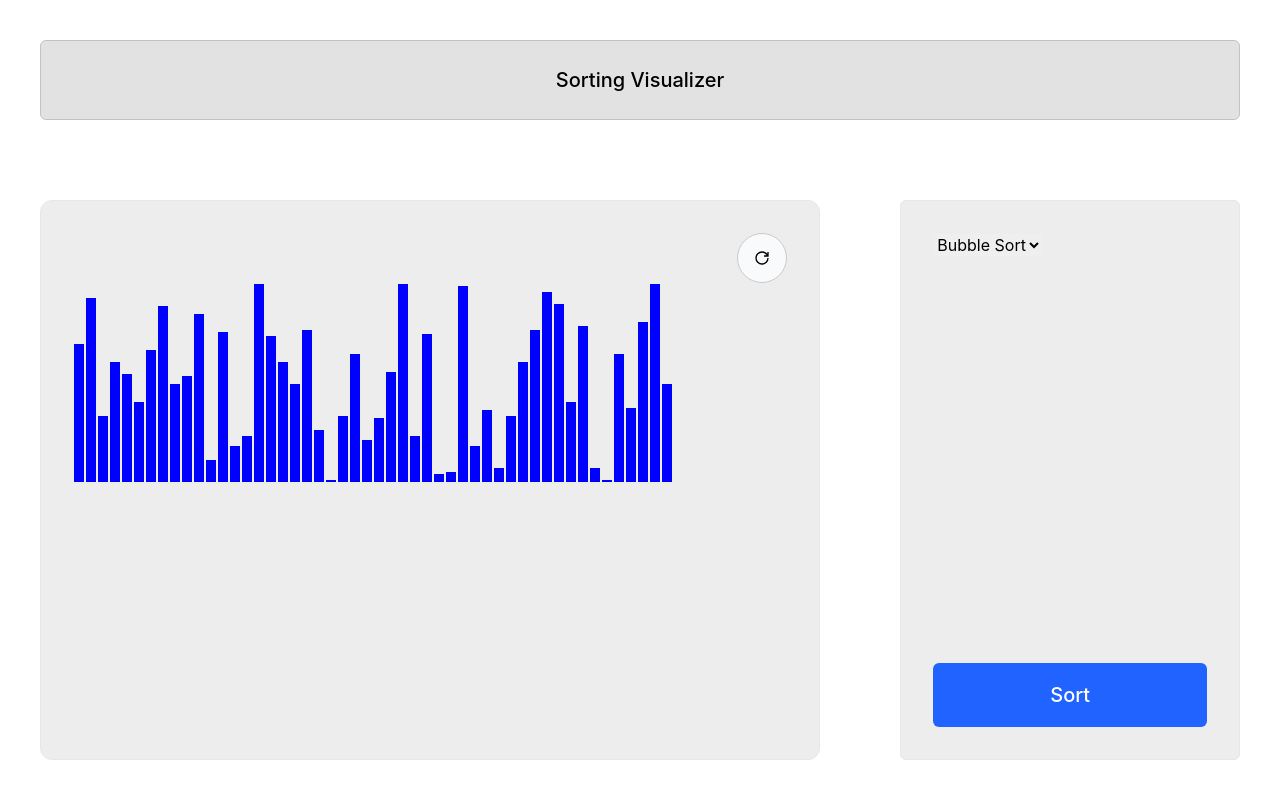
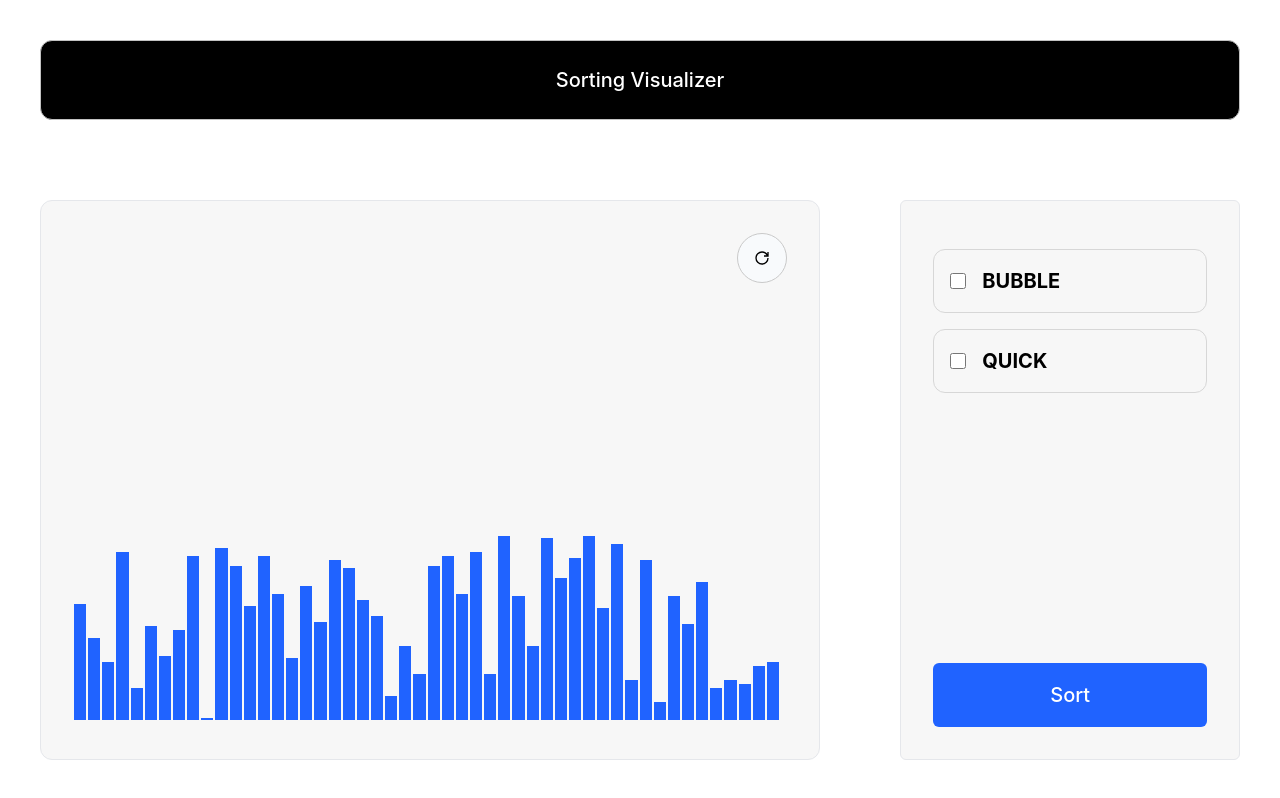
Before and after one commit to thekarandeveloper/Sorting-Visualizer, a React (Create React App) app in the folder client/: page / in a window 1280 px wide. Built offline with nearby package versions, Linux system fonts and the light colour scheme.

Commit message:
frontend-layout-fixed

```diff
--- a/client/src/components/Navbar.js
+++ b/client/src/components/Navbar.js
@@ -2,9 +2,9 @@ import React from 'react'
 
 function Navbar() {
   return (
-    <section className='bg-[#e2e2e2] h-[10vh] flex justify-center items-center rounded-md border border-[#c2c2c2]'>
+    <section className='bg-[black] h-[10vh] flex justify-center items-center rounded-xl border border-[#c2c2c2]'>
 
-    <div className='text-xl font-medium'>Sorting Visualizer</div>
+    <div className='text-xl font-medium text-white'>Sorting Visualizer</div>
 
     </section>
   )
--- a/client/src/components/Visualizer.js
+++ b/client/src/components/Visualizer.js
@@ -8,7 +8,7 @@ const Visualizer = () => {
   const [array, setArray] = useState(generateRandomArray(50));
   const [isSorting, setIsSorting] = useState(false);
   const [algorithm, setAlgorithm] = useState('bubble');
-
+  const algorithms = ["bubble", "quick"]
 
 
   const handleSort = async () => {
@@ -24,35 +24,39 @@ const Visualizer = () => {
   return (
     <div  className='flex w-full h-full'>
 
-     <section className='w-[70%] bg-[#ededed] p-8 border rounded-xl'>
+     <section className='w-[70%] bg-[#f7f7f7] p-8 border rounded-xl justify-between flex flex-col items-center'>
      <div className='w-full flex justify-end'>
      <button className='border bg-slate-50 rounded-full p-4 border-[#c9c9c9]' onClick={() => setArray(generateRandomArray(50))} disabled={isSorting}><GrPowerReset /></button>
      </div>
-
+     <div className='w-full'>
         {array.map((value, index) => (
           <div
             key={index}
             style={{
-              width: '10px',
+              width: '1.7%',
               height: `${value * 2}px`,
-              backgroundColor: 'blue',
+              backgroundColor: '#2063ff',
               margin: '1px',
               display: 'inline-block'
             }}
           />
         ))}
         <div>
-
+        </div>
       </div>
       </section>
-      <section className='flex flex-col w-[30%] bg-[#ededed] p-8 border rounded-md justify-between items-center'>
+      <section className='flex flex-col w-[30%] bg-[#f7f7f7] p-8 border rounded-md justify-between items-center'>
 
 
         <div className='w-full'>
-        <select onChange={(e) => setAlgorithm(e.target.value)} value={algorithm} disabled={isSorting}>
-          <option value="bubble">Bubble Sort</option>
-          <option value="quick">Quick Sort</option>
-        </select>
+
+      {  algorithms.map((item)=> (
+          <div className='w-full h-16 border border-[#d7d7d7] flex justify-start items-center rounded-xl my-4'>
+              <input className='mx-4 h-4 w-4 rounded-xl' onClick={(e) => setAlgorithm(item)}  type='checkbox'></input>
+              <span className='font-bold text-xl'>{item.toLocaleUpperCase()}</span>
+          </div>
+      ))}
+
         </div>
 
         <div className='bottom-0 w-full h-16'>
```
